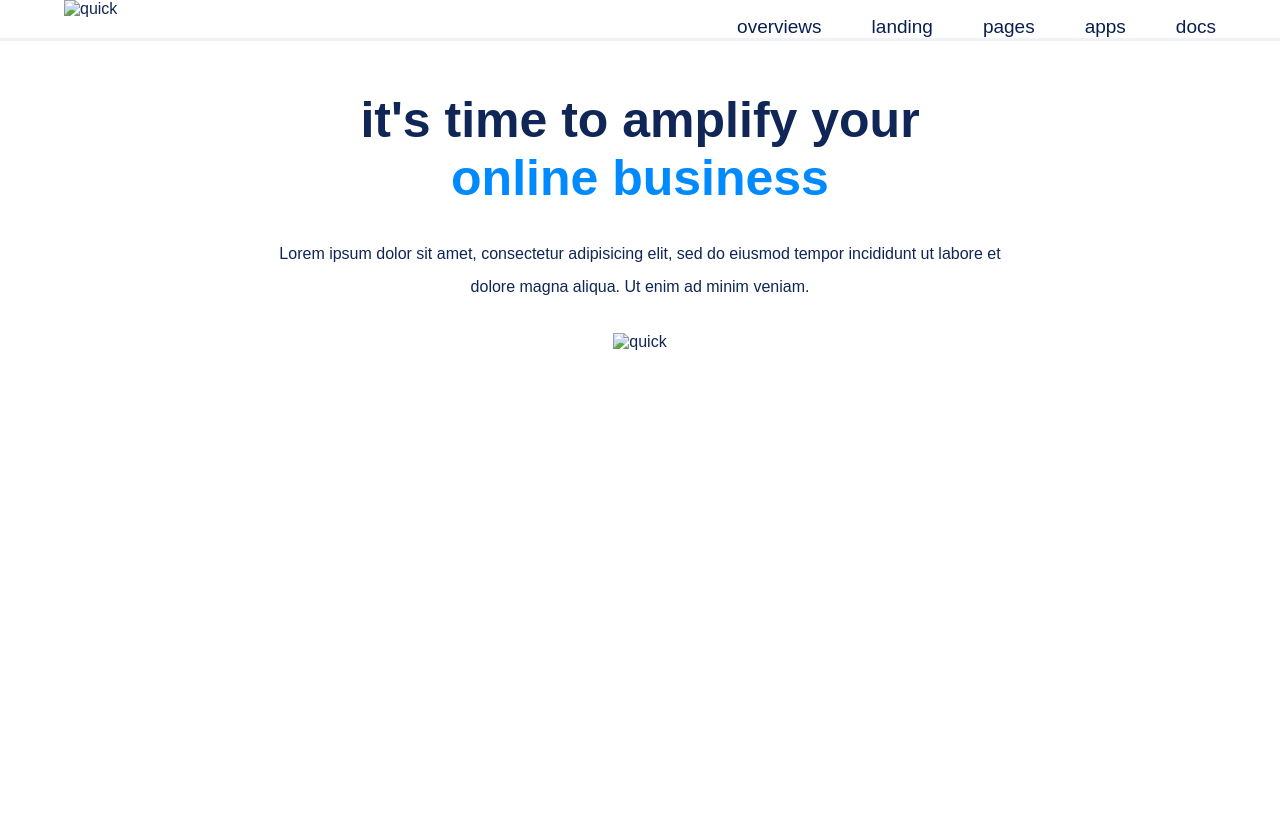
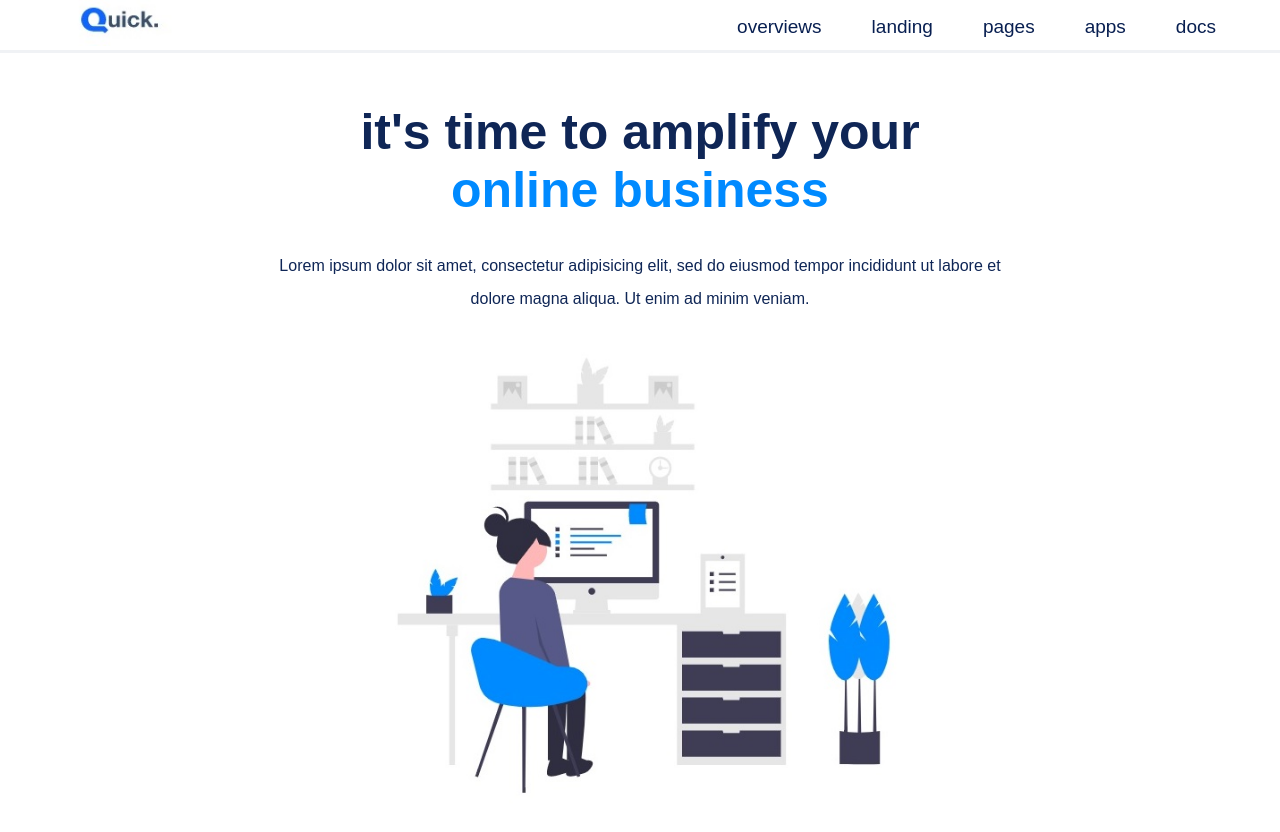
Before and after one commit to joysultan44/quick, a plain HTML site: page index.html in a window 1280 px wide. Before the commit the page ends 800 px from the top, so only its background shows below. Drawn offline with Linux system fonts and the light colour scheme.

Commit message:
Update index.html

```diff
--- a/index.html
+++ b/index.html
@@ -14,7 +14,7 @@
         <header>
                 <div class="wrapper">
                         <div class="logo">
-                                <img src="images/quick.jpg-.jpg" alt="quick">
+                                <img src="media/quick.jpg-.jpg" alt="quick">
 
                         </div>
                         <nav class="menu">
@@ -49,7 +49,7 @@
                                         dolore magna aliqua. Ut enim ad minim veniam.</p>
 
                                         <div class="b_img">
-                                                <img src="images/banner.jpg-1.jpg" alt="quick">
+                                                <img src="media/banner.jpg-1.jpg" alt="quick">
                                         </div>
                                 </div>
                         </div>
```
